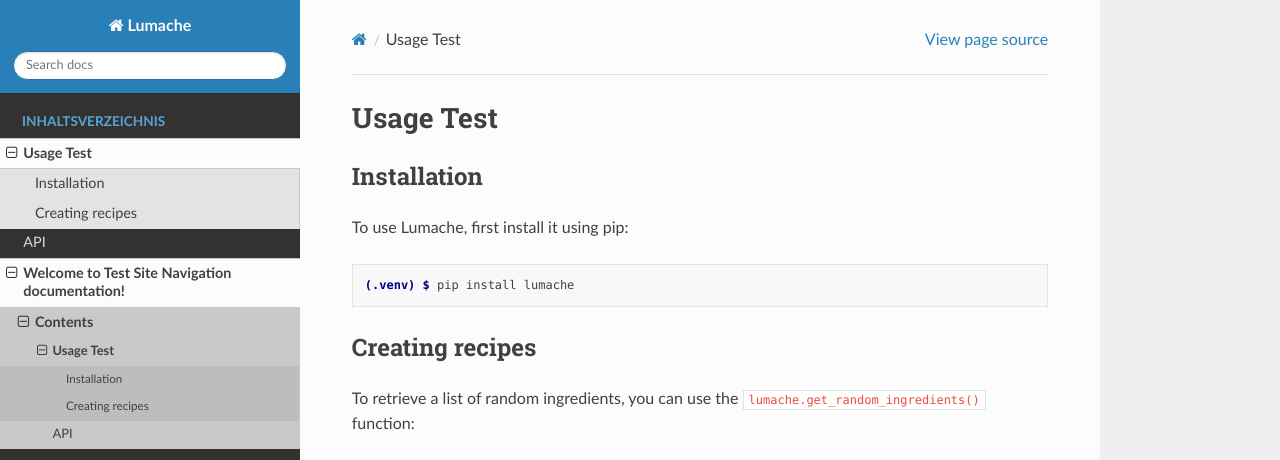
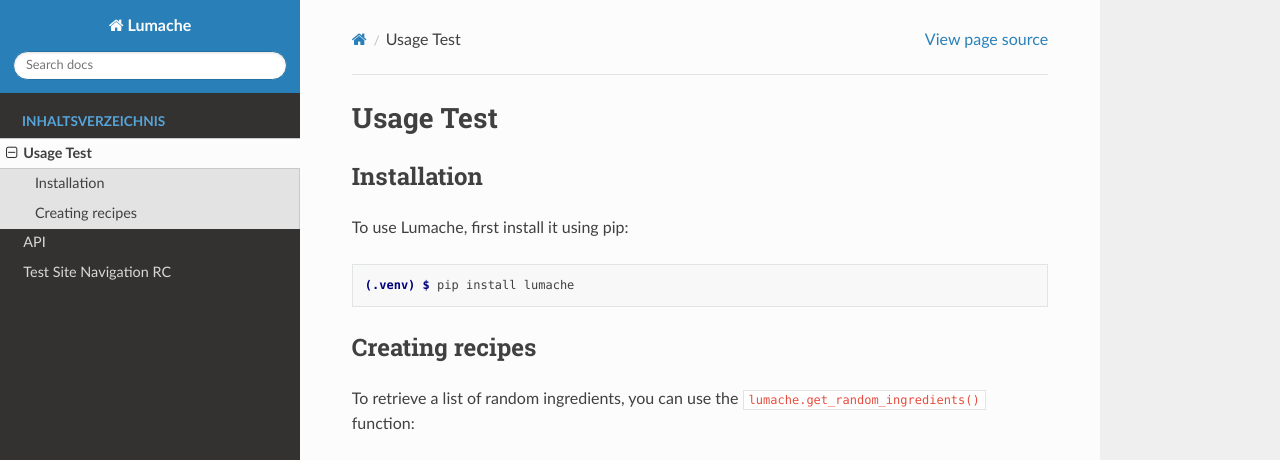
Before and after one commit to robinjubla/handbuch-test-readthedocs-repository-duplikat, a Sphinx documentation site: the page built from docs/source/usage.rst, in a window 1280 px wide and 1095 px high. Shown: the top 460 px of the window. Built offline with Sphinx 7.4.7 and the Read the Docs theme 3.1.0, drawn with Linux system fonts in a browser that asks for light colours; pages that are not in the unit, such as notebooks, are missing from menus; grey boxes are pictures that could not be loaded.

Commit message:
Update test.rst

```diff
--- a/docs/source/test.rst
+++ b/docs/source/test.rst
@@ -1,4 +1,4 @@
-Welcome to Test Site Navigation documentation!
+Test Site Navigation RC
 =======================================
 
 **Jubla** is a Python library for Kinder und Jugendliche
@@ -16,12 +16,3 @@ how to :ref:`installation` the project.
 .. important::
 
    This project is under active development test important.
-
-Contents
---------
-
-.. toctree::
-
-   usage
-   api
-   test
```
